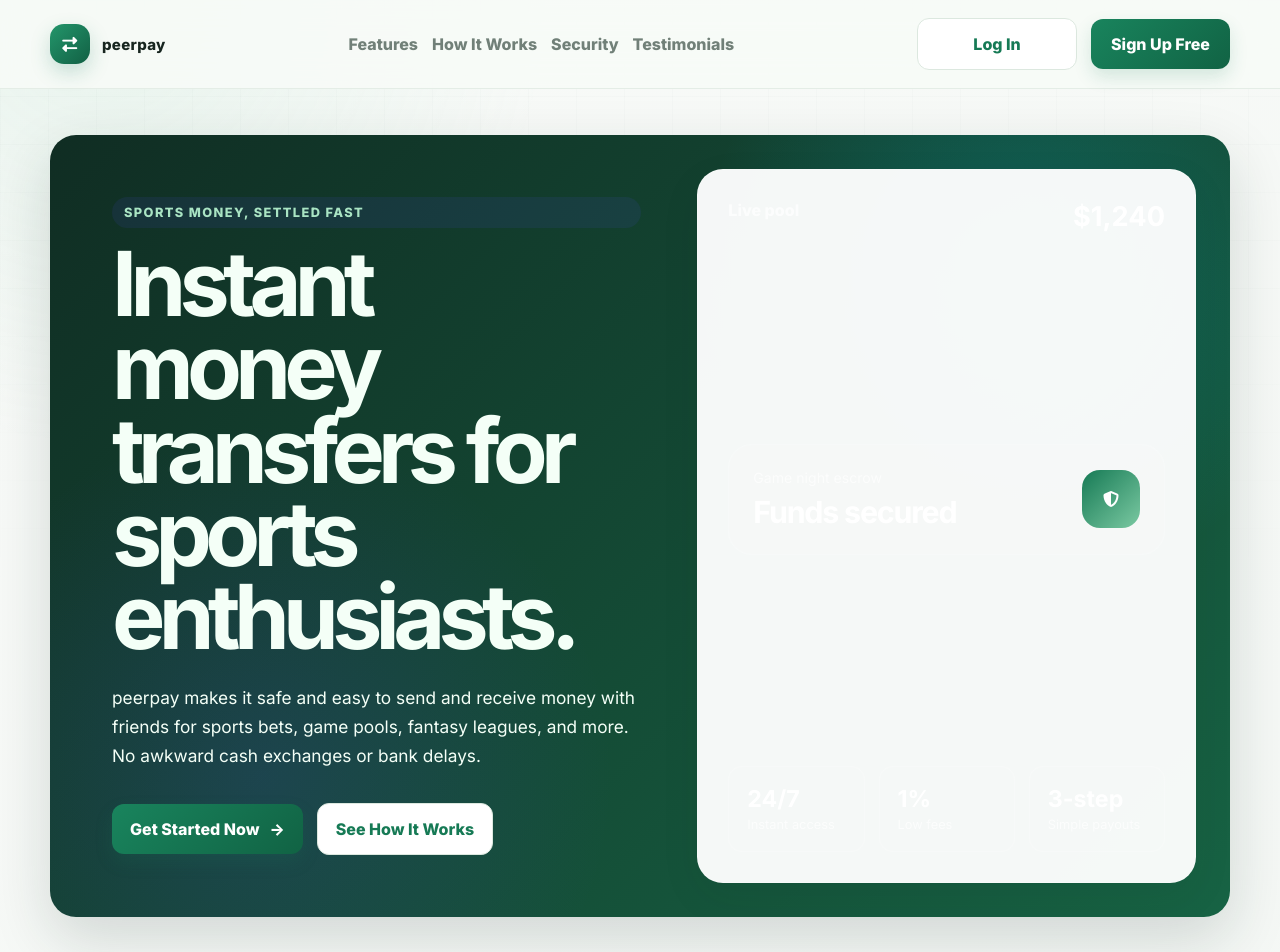
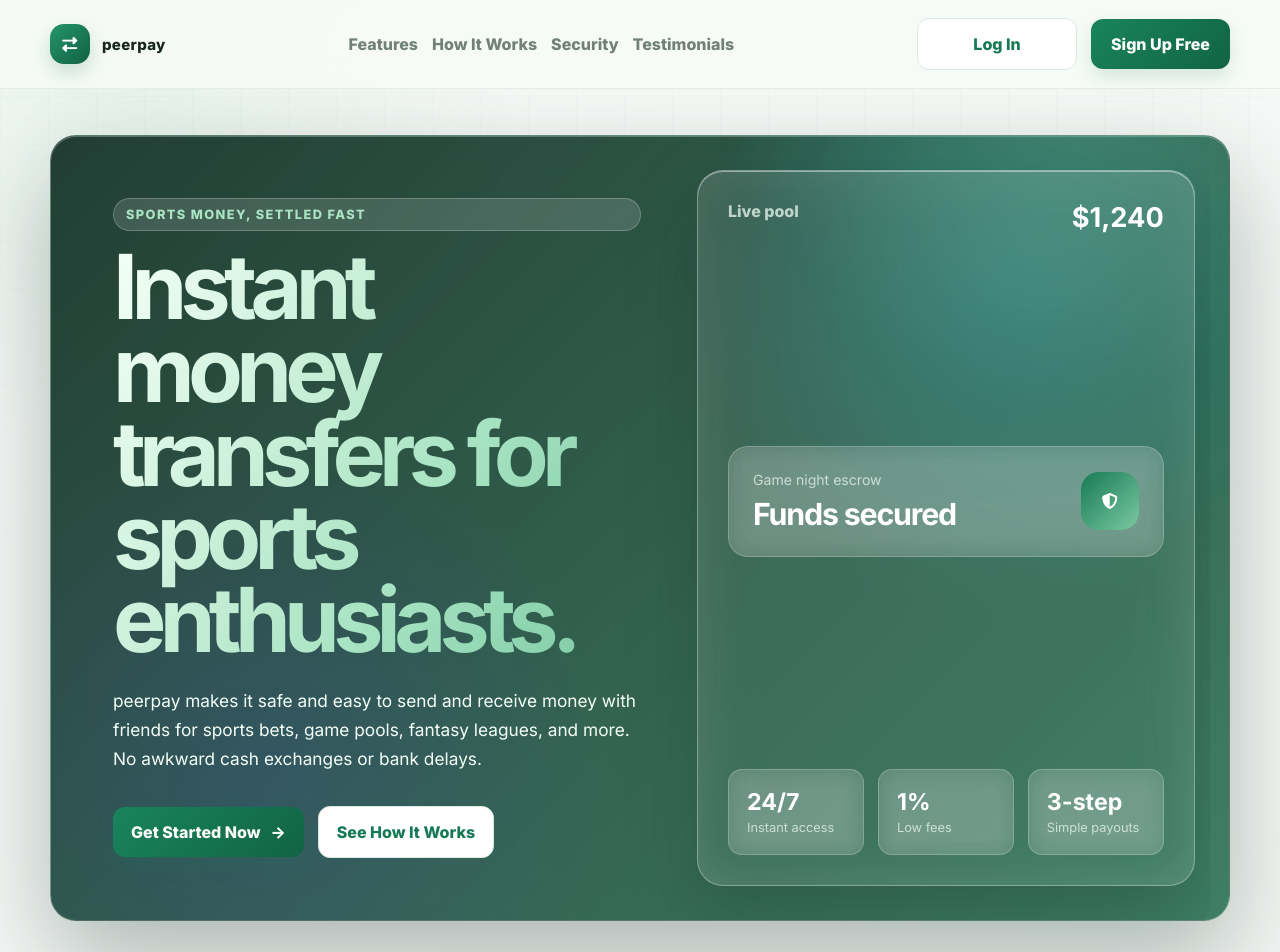
Before and after one commit to covenantemmanuel/Peer-score, a plain HTML site: page index.html in a window 1280 px wide. Shown: the top 952 px of the page. Drawn offline with Linux system fonts and the light colour scheme.

Commit message:
Add files via upload

```diff
--- a/style.css
+++ b/style.css
@@ -1400,7 +1400,23 @@ input:focus, select:focus, textarea:focus {
 .hero-card {
     border: 1px solid rgba(255,255,255,.18);
     background: rgba(255,255,255,.96);
-}
+    color: var(--text);
+}
+.hero-card-topline { color: var(--muted); }
+.hero-card-topline strong { color: var(--text); }
+.score-ticket {
+    background: rgba(22, 122, 85, 0.06);
+    border-color: rgba(22, 122, 85, 0.14);
+}
+.score-ticket span { color: var(--muted); }
+.score-ticket strong { color: var(--text); }
+.landing-stats.hero-stats .stat-card {
+    background: rgba(22, 122, 85, 0.06);
+    border-color: rgba(22, 122, 85, 0.14);
+    color: var(--text);
+}
+.landing-stats.hero-stats .stat-card span { color: var(--muted); }
+.landing-stats.hero-stats .stat-card strong { color: var(--text); }
 .withdraw-page {
     background:
         radial-gradient(circle at 12% 12%, rgba(123, 201, 162, .24), transparent 28rem),
@@ -1422,3 +1438,143 @@ input:focus, select:focus, textarea:focus {
     .form-container { padding: 26px 22px; }
     .dashboard-grid { gap: 16px; }
 }
+
+
+/* Glassmorphism enhancement — landing hero */
+.landing-page .landing-hero {
+    position: relative;
+    background:
+        linear-gradient(135deg, rgba(16, 45, 35, 0.92), rgba(23, 99, 68, 0.82)),
+        radial-gradient(circle at 85% 15%, rgba(123, 201, 162, 0.35), transparent 22rem);
+    border: 1px solid rgba(255, 255, 255, 0.22);
+    backdrop-filter: blur(14px);
+    -webkit-backdrop-filter: blur(14px);
+    box-shadow:
+        0 40px 100px rgba(16, 45, 35, 0.32),
+        inset 0 1px 0 rgba(255, 255, 255, 0.25);
+    animation: heroRiseIn 0.9s cubic-bezier(0.22, 1, 0.36, 1) both;
+    overflow: hidden;
+}
+
+.landing-page .landing-hero::after {
+    content: '';
+    position: absolute;
+    inset: -40% -20% auto auto;
+    width: 60%;
+    height: 60%;
+    background: radial-gradient(circle, rgba(123, 201, 162, 0.35), transparent 70%);
+    filter: blur(40px);
+    pointer-events: none;
+    animation: heroGlowDrift 8s ease-in-out infinite alternate;
+}
+
+.landing-page .landing-hero-copy {
+    animation: heroFadeUp 0.9s 0.15s cubic-bezier(0.22, 1, 0.36, 1) both;
+}
+
+@supports (background-clip: text) or (-webkit-background-clip: text) {
+    .landing-page .landing-hero h1 {
+        background: linear-gradient(120deg, #f4fff7 0%, #a9e4c3 60%, #7bc9a2 100%);
+        -webkit-background-clip: text;
+        background-clip: text;
+        color: transparent;
+    }
+}
+
+.landing-page .hero-card {
+    background: rgba(255, 255, 255, 0.16);
+    backdrop-filter: blur(26px);
+    -webkit-backdrop-filter: blur(26px);
+    border: 1px solid rgba(255, 255, 255, 0.32);
+    box-shadow:
+        0 30px 70px rgba(16, 45, 35, 0.28),
+        inset 0 1px 0 rgba(255, 255, 255, 0.45);
+    color: #f4fff7;
+    animation: cardSlideIn 0.9s 0.25s cubic-bezier(0.22, 1, 0.36, 1) both;
+    transition: transform 0.35s ease, box-shadow 0.35s ease;
+}
+
+.landing-page .hero-card:hover {
+    transform: translateY(-6px);
+    box-shadow:
+        0 40px 90px rgba(16, 45, 35, 0.34),
+        inset 0 1px 0 rgba(255, 255, 255, 0.5);
+}
+
+.landing-page .hero-card-topline { color: rgba(244, 255, 247, 0.72); }
+.landing-page .hero-card-topline strong { color: #ffffff; }
+
+.landing-page .score-ticket {
+    background: rgba(255, 255, 255, 0.12);
+    border: 1px solid rgba(255, 255, 255, 0.22);
+    backdrop-filter: blur(12px);
+    -webkit-backdrop-filter: blur(12px);
+    border-radius: 20px;
+    transition: transform 0.3s ease, background 0.3s ease;
+}
+.landing-page .score-ticket:hover { transform: translateX(4px); background: rgba(255, 255, 255, 0.18); }
+.landing-page .score-ticket span { color: rgba(244, 255, 247, 0.7); }
+.landing-page .score-ticket strong { color: #ffffff; }
+
+.landing-page .landing-stats.hero-stats .stat-card {
+    background: rgba(255, 255, 255, 0.12);
+    border: 1px solid rgba(255, 255, 255, 0.22);
+    backdrop-filter: blur(12px);
+    -webkit-backdrop-filter: blur(12px);
+    color: #ffffff;
+    transition: transform 0.3s ease, background 0.3s ease;
+}
+.landing-page .landing-stats.hero-stats .stat-card:hover {
+    transform: translateY(-4px);
+    background: rgba(255, 255, 255, 0.2);
+}
+.landing-page .landing-stats.hero-stats .stat-card span { color: rgba(244, 255, 247, 0.7); }
+.landing-page .landing-stats.hero-stats .stat-card strong { color: #ffffff; }
+
+.landing-page .hero-buttons .btn {
+    backdrop-filter: blur(8px);
+    -webkit-backdrop-filter: blur(8px);
+    transition: transform 0.25s ease, box-shadow 0.25s ease, filter 0.25s ease;
+}
+.landing-page .hero-buttons .btn:hover {
+    transform: translateY(-2px) scale(1.02);
+    box-shadow: 0 18px 40px rgba(16, 45, 35, 0.4);
+}
+
+.landing-page .landing-hero .eyebrow {
+    background: rgba(255, 255, 255, 0.14);
+    border: 1px solid rgba(255, 255, 255, 0.22);
+    backdrop-filter: blur(8px);
+    -webkit-backdrop-filter: blur(8px);
+    color: #a9e4c3;
+}
+
+@keyframes heroRiseIn {
+    from { opacity: 0; transform: translateY(28px) scale(0.985); }
+    to { opacity: 1; transform: translateY(0) scale(1); }
+}
+@keyframes heroFadeUp {
+    from { opacity: 0; transform: translateY(20px); }
+    to { opacity: 1; transform: translateY(0); }
+}
+@keyframes cardSlideIn {
+    from { opacity: 0; transform: translateX(24px) scale(0.98); }
+    to { opacity: 1; transform: translateX(0) scale(1); }
+}
+@keyframes heroGlowDrift {
+    from { transform: translate(0, 0) scale(1); opacity: 0.7; }
+    to { transform: translate(-8%, 6%) scale(1.15); opacity: 1; }
+}
+
+@media (prefers-reduced-motion: reduce) {
+    .landing-page .landing-hero,
+    .landing-page .landing-hero-copy,
+    .landing-page .hero-card {
+        animation: none;
+    }
+    .landing-page .landing-hero::after { animation: none; }
+}
+
+@media (max-width: 960px) {
+    .landing-page .landing-hero { min-height: auto; }
+}
```
Also changed, not shown: withdraw.html (+1 -1 lines).
